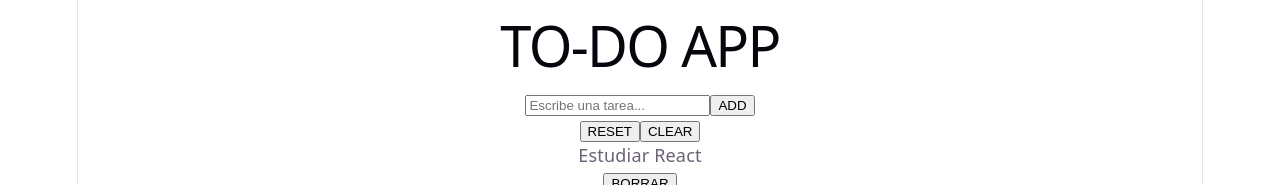
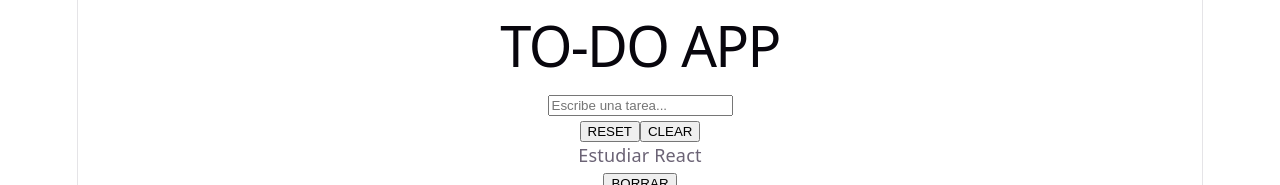
Before and after one commit to asolermaria/Ejercicio_React-TODO_list-useState, a React (Vite) app: page / in a window 1280 px wide. Shown: the top 185 px of the page. Built offline with nearby package versions, Linux system fonts and the light colour scheme.

Commit message:
Fase 2: ADD button will not appear until there is text in the input

```diff
--- a/src/components/Form.jsx
+++ b/src/components/Form.jsx
@@ -19,7 +19,9 @@ function Form({ addTarea, resetTareas, clearTareas }) {
           value={input}
           onChange={(e) => setInput(e.target.value)}
         />
-        <button type="submit">ADD</button>
+        {input.trim() && <button type="submit">ADD</button>}
+        {/* input.trim() si el string tiene contenido, será truthy
+            && si se cumple la primera condición (truthy), devuelve la siguiente (muestra el botón) */}
       </form>
       <button onClick={resetTareas}>RESET</button>
       <button onClick={clearTareas}>CLEAR</button>
```
